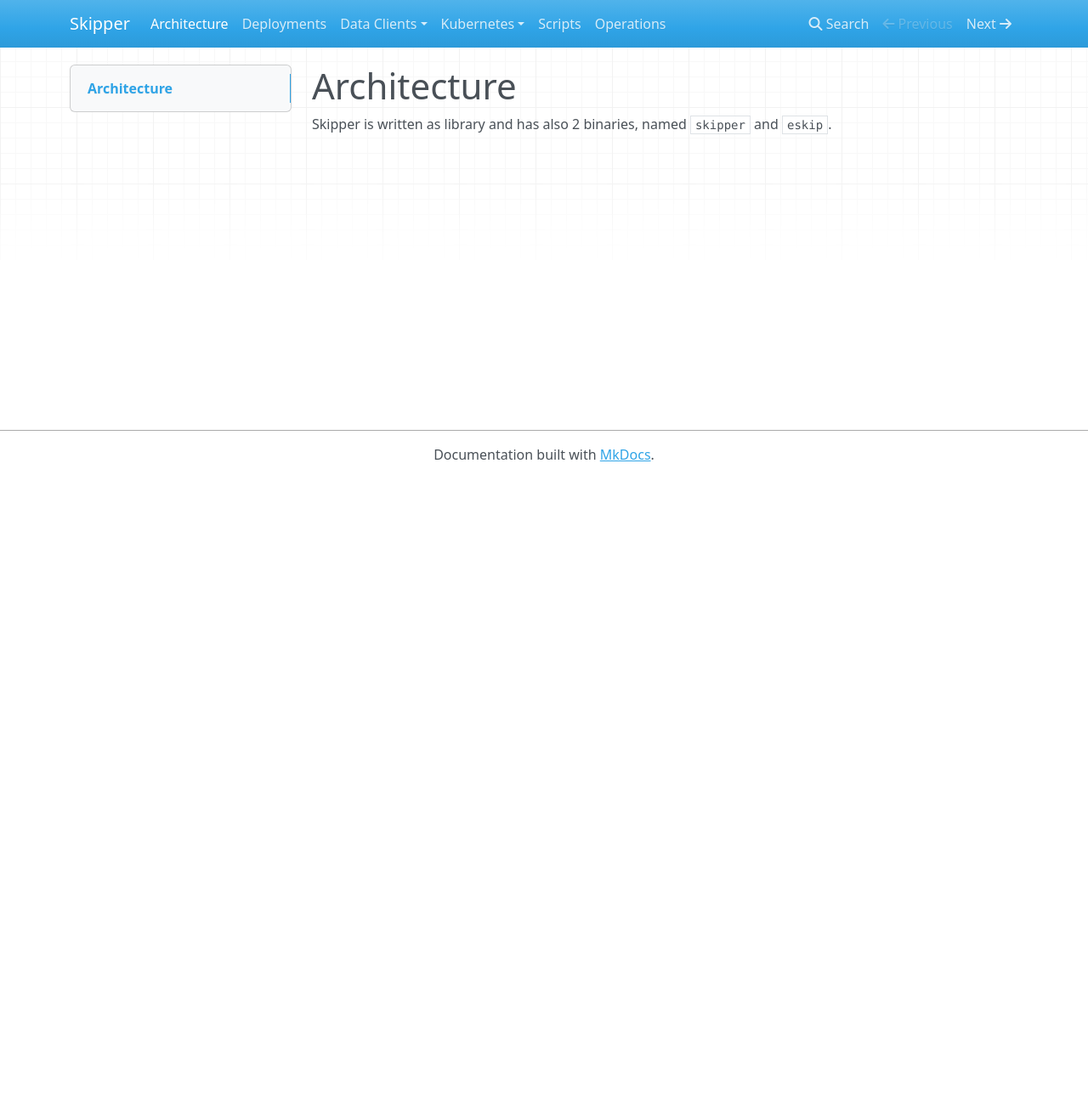
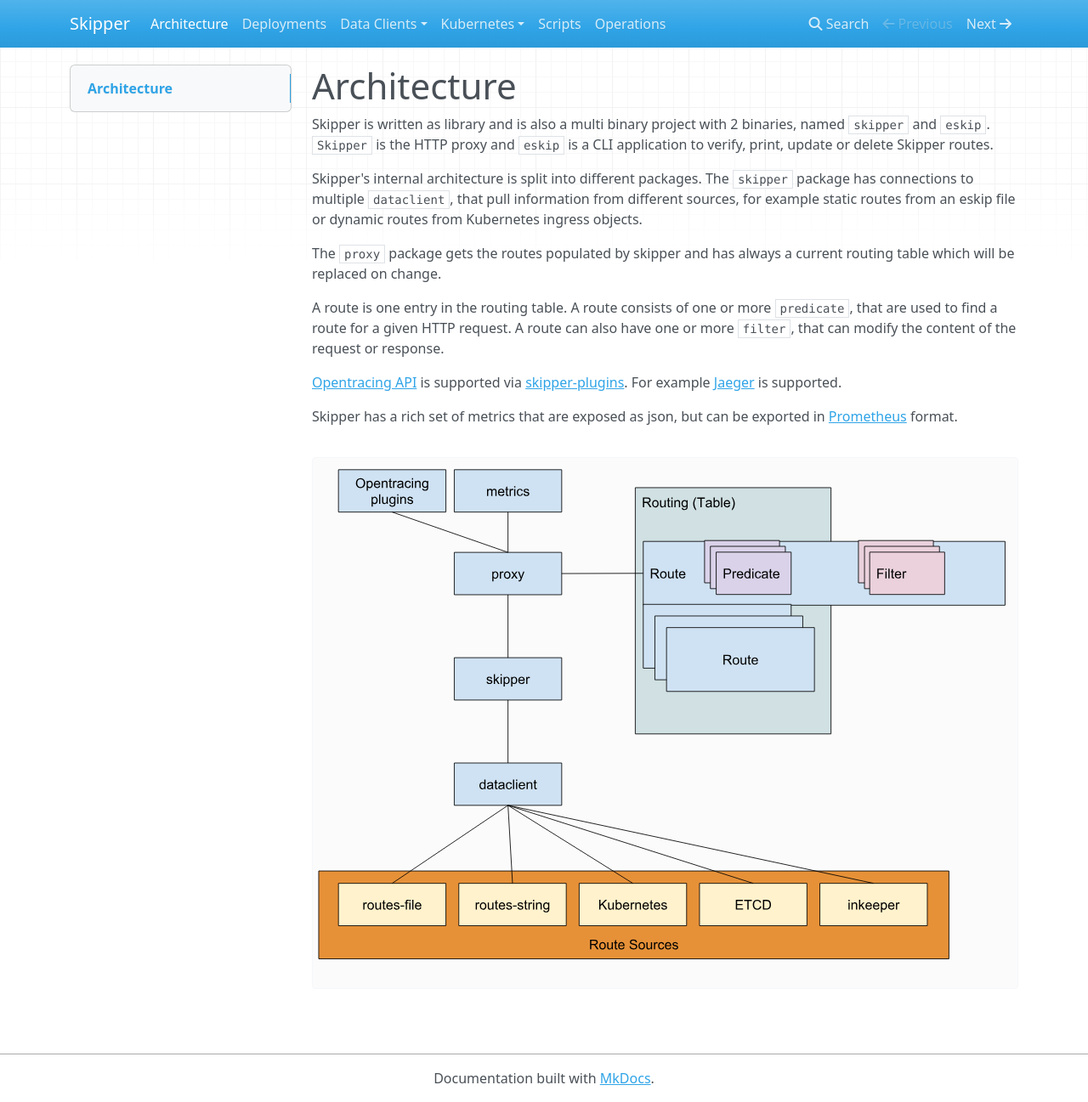
Before and after one commit to zalando/skipper, an MkDocs documentation site: the page built from docs/index.md, in a window 1280 px wide and 1297 px high. Shown: the whole window at 85% size. Built offline with MkDocs 1.6.1, drawn with Linux system fonts in a browser that asks for light colours; nearby versions of some CDN libraries; old or Windows-style settings are respelled for this version of MkDocs.

Commit message:
init skipper architecture

```diff
--- a/docs/index.md
+++ b/docs/index.md
@@ -1,4 +1,28 @@
 # Architecture
 
-Skipper is written as library and has also 2 binaries, named `skipper`
-and `eskip`.
+Skipper is written as library and is also a multi binary project with
+2 binaries, named `skipper` and `eskip`. `Skipper` is the HTTP proxy
+and `eskip` is a CLI application to verify, print, update or delete
+Skipper routes.
+
+Skipper's internal architecture is split into different packages. The
+`skipper` package has connections to multiple `dataclient`, that pull
+information from different sources, for example static routes from an
+eskip file or dynamic routes from Kubernetes ingress objects.
+
+The `proxy` package gets the routes populated by skipper and has
+always a current routing table which will be replaced on change.
+
+A route is one entry in the routing table. A route consists of one or
+more `predicate`, that are used to find a route for a given HTTP
+request. A route can also have one or more `filter`, that can modify
+the content of the request or response.
+
+[Opentracing API](http://opentracing.io/) is supported via
+[skipper-plugins](https://github.com/skipper-plugins/opentracing). For
+example [Jaeger](https://github.com/jaegertracing/jaeger) is supported.
+
+Skipper has a rich set of metrics that are exposed as json, but can be
+exported in [Prometheus](https://prometheus.io) format.
+
+![Skipper's architecture ](../img/architecture.svg)
```
Also changed, not shown: docs/img/architecture.svg (added).
